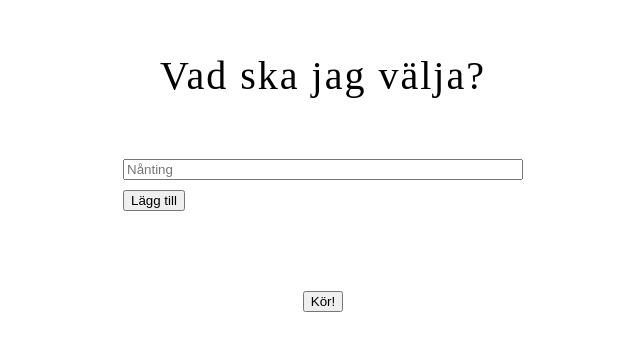
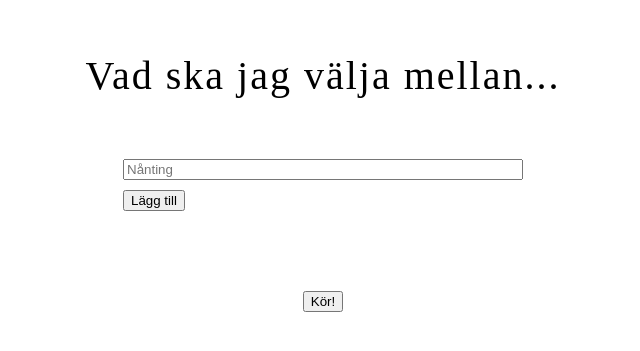
Before and after one commit to jeannux/Hj-lp-mig-v-lja, a plain HTML site: page index.html in a window 1280 px wide. Shown: the part 125-476 px from the top of the page, without its empty margins (317-957 px from the left). Drawn offline with nearby package versions, Linux system fonts and the light colour scheme.

Commit message:
okej sista

```diff
--- a/index.html
+++ b/index.html
@@ -6,7 +6,7 @@
     <link href="./main.css" rel="stylesheet" type="text/css">
   </head>
   <body>
-    <h1>Vad ska jag välja?</h1>
+    <h1>Vad ska jag välja mellan...</h1>
     <div class="InputSection">
       <div class="Inputs">
         <input placeholder="Nånting"></input>
```
